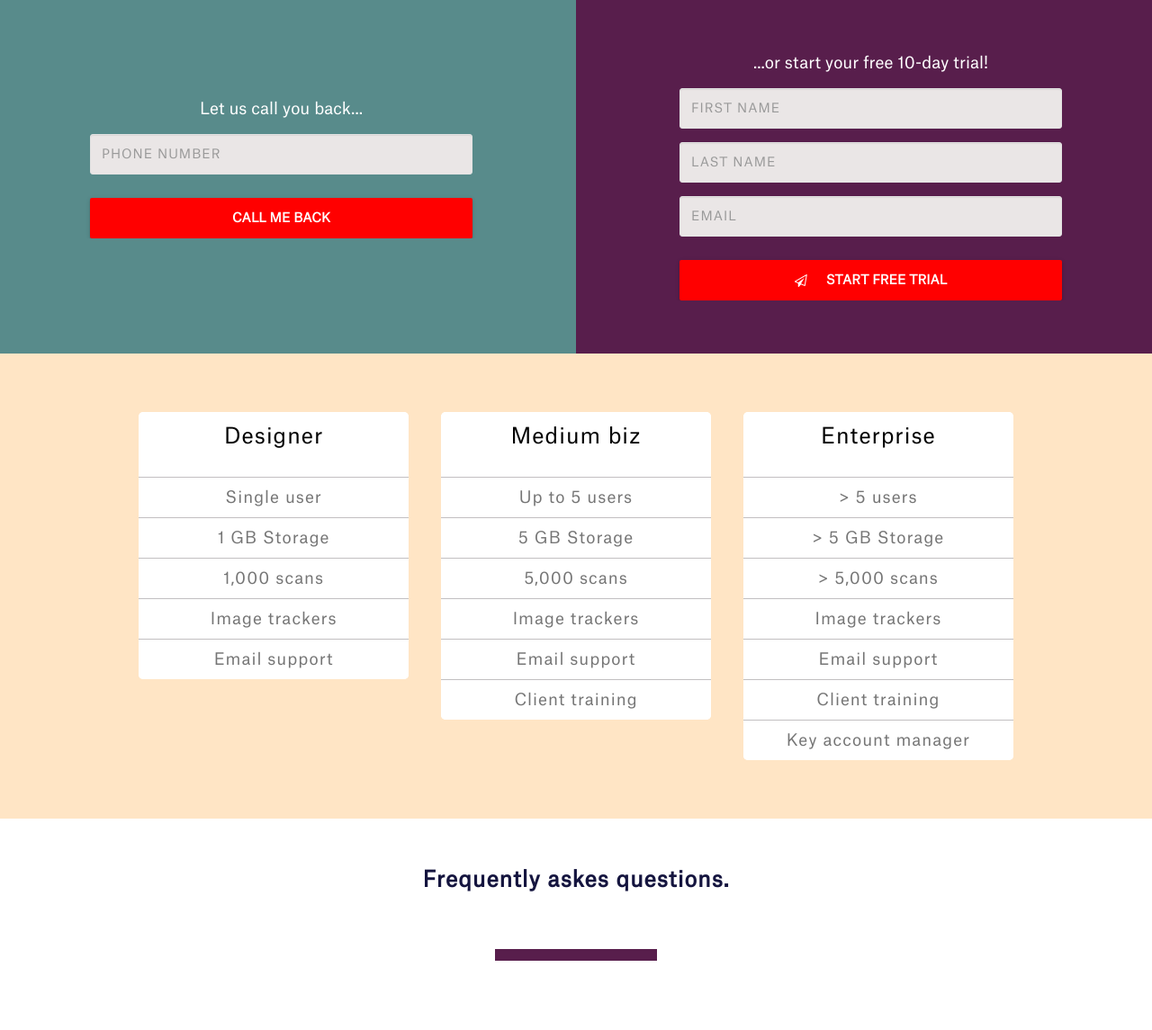
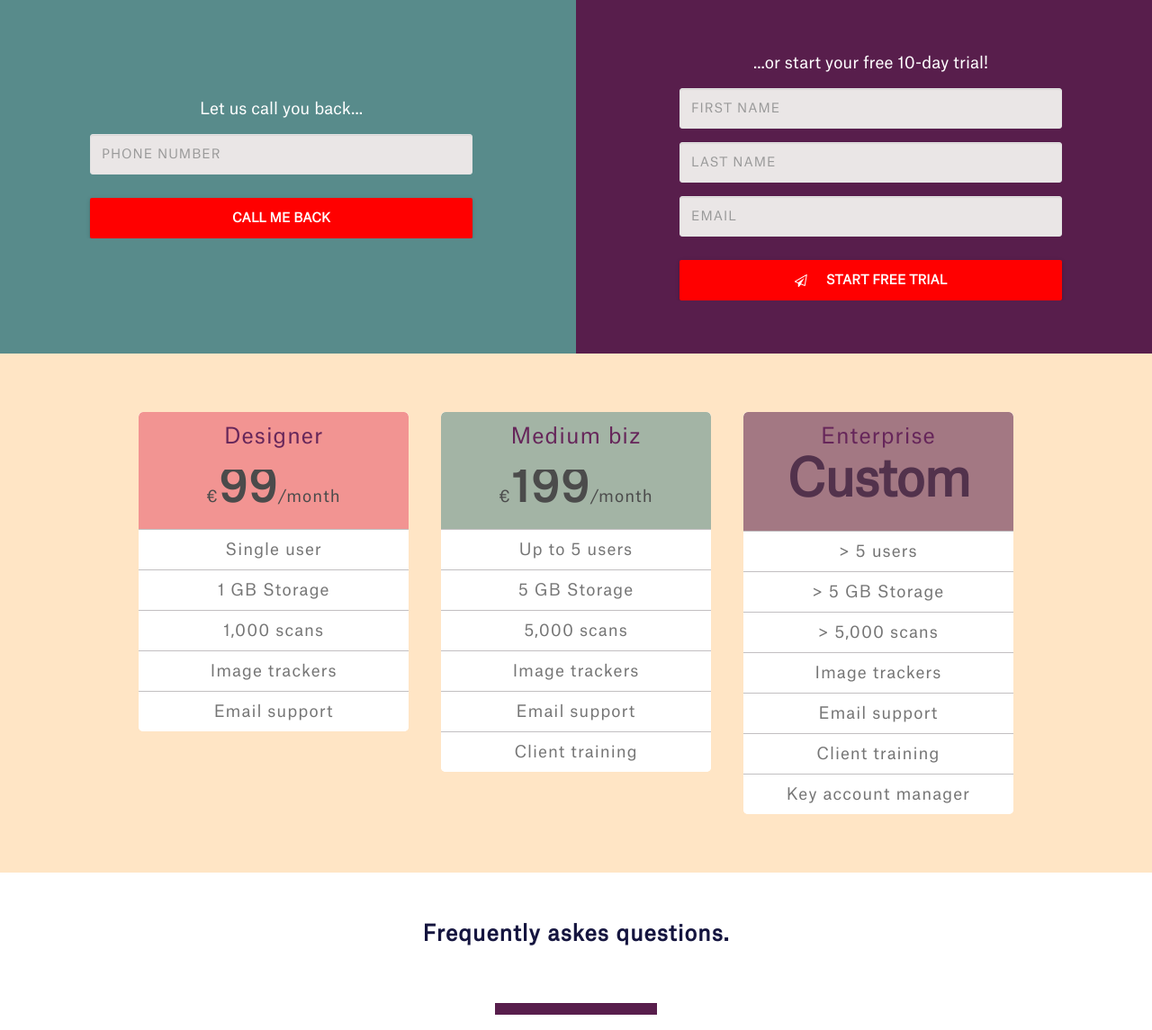
Before and after one commit to fandy/arbio, a PHP site: page / in a window 1280 px wide. Shown: the part 3788-4933 px from the top of the page at 90% size. Run offline with PHP 8.4, Linux system fonts and the light colour scheme; some web fonts are replaced.

Commit message:
pricing finish

```diff
--- a/home.html
+++ b/home.html
@@ -259,8 +259,9 @@
             <div class="mdl-card mdl-card-pricing">
               <div class="mdl-card__title">
                 <h2 class="mdl-card__title-text text-center">Designer</h2>
+                <h3 class="m-b-0">&euro;<strong>99</strong><span>/month</span></h3>
               </div>
-              <div class="mdl-card__supporting-text p-rl-0 p-b-0">
+              <div class="mdl-card__supporting-text p-0">
                 <ul class="m-b-0">
                   <li>Single user</li>
                   <li>1 GB Storage</li>
@@ -273,8 +274,9 @@
             <div class="mdl-card mdl-card-pricing">
               <div class="mdl-card__title">
                 <h2 class="mdl-card__title-text">Medium biz</h2>
+                <h3 class="m-b-0">&euro;<strong>199</strong><span>/month</span></h3>
               </div>
-              <div class="mdl-card__supporting-text p-rl-0 p-b-0">
+              <div class="mdl-card__supporting-text p-0">
                 <ul class="m-b-0">
                   <li>Up to 5 users</li>
                   <li>5 GB Storage</li>
@@ -288,8 +290,9 @@
             <div class="mdl-card mdl-card-pricing">
               <div class="mdl-card__title">
                 <h2 class="mdl-card__title-text">Enterprise</h2>
+                <h1 class="m-b-0 m-t-0 bold">Custom</h1>
               </div>
-              <div class="mdl-card__supporting-text p-rl-0 p-b-0">
+              <div class="mdl-card__supporting-text p-0">
                 <ul class="m-b-0">
                   <li> > 5 users</li>
                   <li> > 5 GB Storage</li>
--- a/public/css/arbi.css
+++ b/public/css/arbi.css
@@ -442,6 +442,9 @@ button.apple i{
 	padding-right: 0 !important;
 	padding-left: 0 !important;
 }
+.p-0{
+	padding: 0 !important
+}
 .guion-small{
 	content : '';
 	width: 50px;
@@ -558,14 +561,37 @@ a.call-me{
 	margin: 15px;
 
 }
+.mdl-card-pricing .mdl-card__title{
+	display: block;
+}
 .mdl-card-pricing .mdl-card__title h2{
 	margin: auto;
+	display: block;
+	color: #66265A;
+}
+.mdl-card-pricing .mdl-card__title h3{
+	font-size: 18px;
+	color: #4B4B4B;
+}
+.mdl-card-pricing .mdl-card__title h1{
+	color: #52324C;
+}
+.mdl-card-pricing .mdl-card__title strong{
+	font-size: 50px;
 }
 .mdl-card-pricing .mdl-card__supporting-text ul li{
 	padding: 10px;
     border-top: 1px solid #C2BFC1;
 }
-
+.mdl-card-pricing:nth-child(1) .mdl-card__title{
+	background-color: #F29492;
+}
+.mdl-card-pricing:nth-child(2) .mdl-card__title{
+	background-color: #A3B4A5;
+}
+.mdl-card-pricing:nth-child(3) .mdl-card__title{
+	background-color: #A37883;
+}
 @media ( min-width : 768px) {
 	nav.navbar.navbar-default{
 		background-color: transparent;
```
